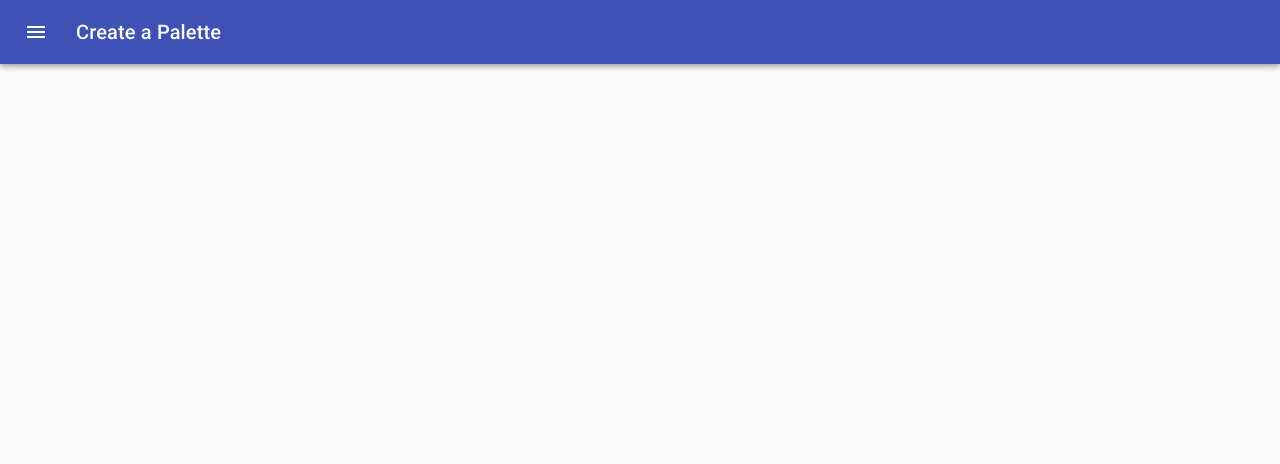
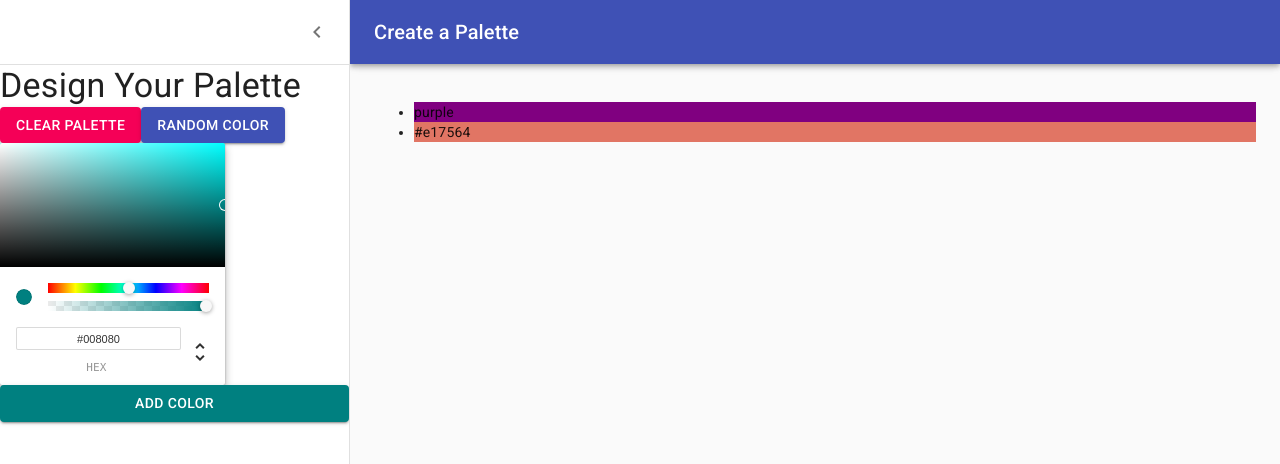
Before and after one commit to DavidWalker-hub/Color-Project, a React (Create React App) app: page /palette/new in a window 1280 px wide. Shown: the top 464 px of the page. Built offline with nearby package versions, Linux system fonts and the light colour scheme.

Commit message:
connect colorpicker to button

```diff
--- a/src/NewPaletteForm.js
+++ b/src/NewPaletteForm.js
@@ -75,7 +75,9 @@
 class Newpaletteform extends Component {
 	constructor(props) {
 		super(props);
-		this.state = { open: false, background: '#fff' };
+		this.state = { open: true, currentColor: 'teal', colors: [ 'purple', '#e17564' ] };
+		this.updateCurrentColor = this.updateCurrentColor.bind(this);
+		this.addNewColor = this.addNewColor.bind(this);
 	}
 	handleDrawerOpen = () => {
 		this.setState({ open: true });
@@ -83,10 +85,14 @@
 	handleDrawerClose = () => {
 		this.setState({ open: false });
 	};
-	handleChangeComplete = (color) => {
-		this.setState({ background: color.hex });
-	};
-
+	updateCurrentColor(newColor) {
+		this.setState({ currentColor: newColor.hex });
+	}
+	addNewColor() {
+		this.setState({
+			colors: [ ...this.state.colors, this.state.currentColor ]
+		});
+	}
 	render() {
 		const { classes } = this.props;
 		const { open } = this.state;
@@ -139,8 +145,13 @@
 							Random Color
 						</Button>
 					</div>
-					<ChromePicker color={this.state.background} onChangeComplete={this.handleChangeComplete} />
-					<Button variant="contained" color="primary">
+					<ChromePicker color={this.state.currentColor} onChange={this.updateCurrentColor} />
+					<Button
+						variant="contained"
+						color="primary"
+						style={{ backgroundColor: this.state.currentColor }}
+						onClick={this.addNewColor}
+					>
 						Add Color
 					</Button>
 				</Drawer>
@@ -150,6 +161,7 @@
 					})}
 				>
 					<div className={classes.drawerHeader} />
+					<ul>{this.state.colors.map((color) => <li style={{ backgroundColor: color }}>{color}</li>)}</ul>
 				</main>
 			</div>
 		);
```
Also changed, not shown: 1 other file (tests, documents, lock files or other folders).
